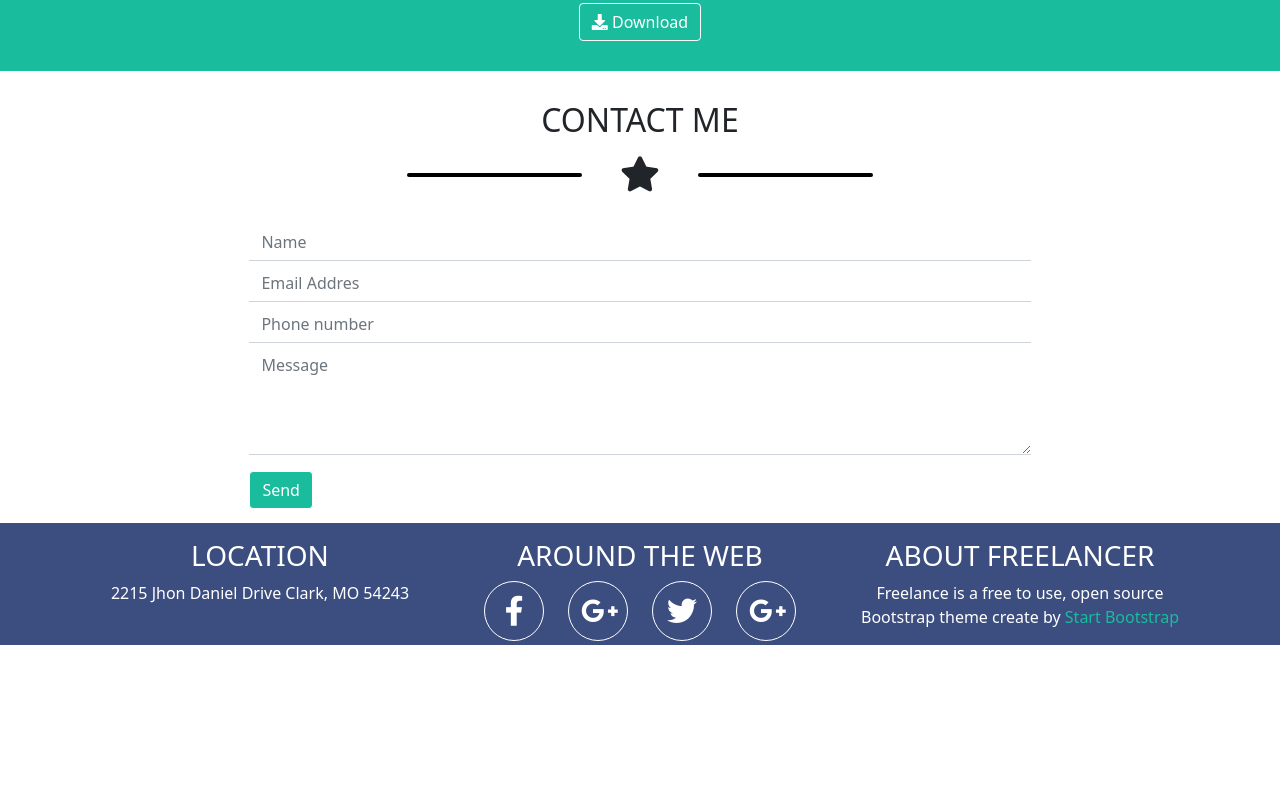
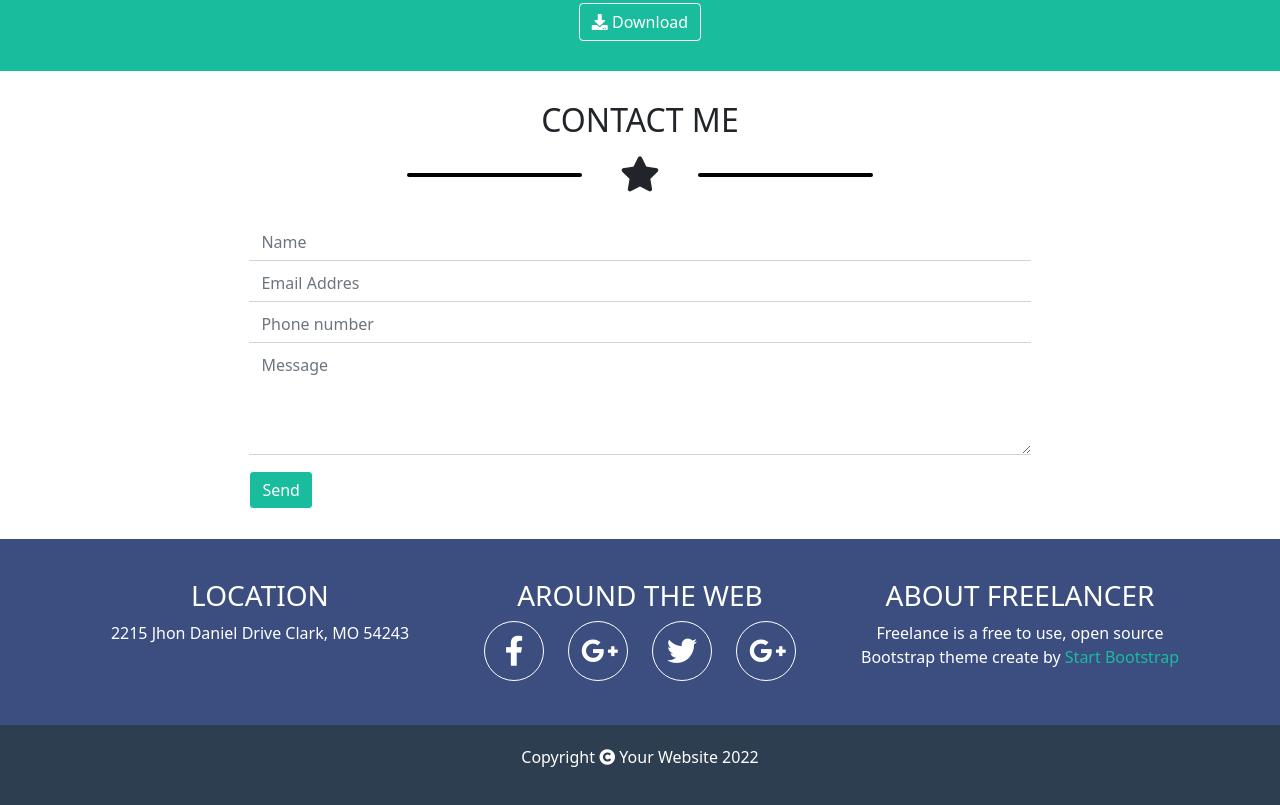
Before and after one commit to ZenRool/html-css-bootstrap-freelancer, a plain HTML site: page index.html in a window 1280 px wide. Shown: the part 1739-2544 px from the top of the page. Before the commit the page ends 2384 px from the top, so only its background shows below. Drawn offline with nearby package versions, Linux system fonts and the light colour scheme.

Commit message:
aggiunto bottom footer copyright

```diff
--- a/css/style.css
+++ b/css/style.css
@@ -252,6 +252,9 @@ main > section  {
     font-size: 1.2rem;
 
 }
+footer section {
+    padding: 20px 0;
+}
 footer .footer-top a {
     color: var(--ms-turquoise);
 }
--- a/index.html
+++ b/index.html
@@ -308,6 +308,17 @@
             </div>
         </section>
         <section class="footer-bottom ms-bg-db">
+            <div class="container ms-bg-db">
+                <div class="d-flex flex-column align-items-center justify-content-center">
+                    <p>
+                        Copyright
+                        <i class="fas fa-copyright"></i>
+                        Your Website 2022
+                    </p>
+
+                </div>
+
+            </div>
 
         </section>
     </footer>
```
